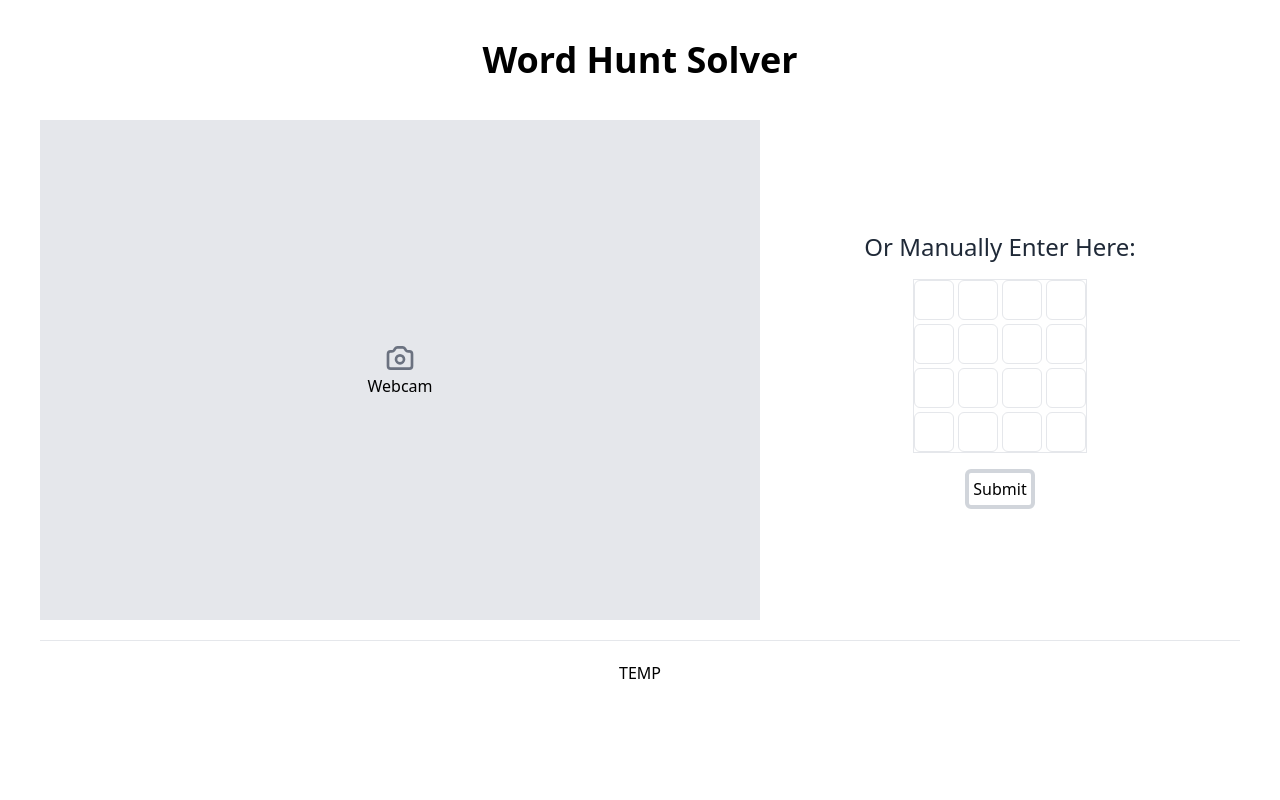
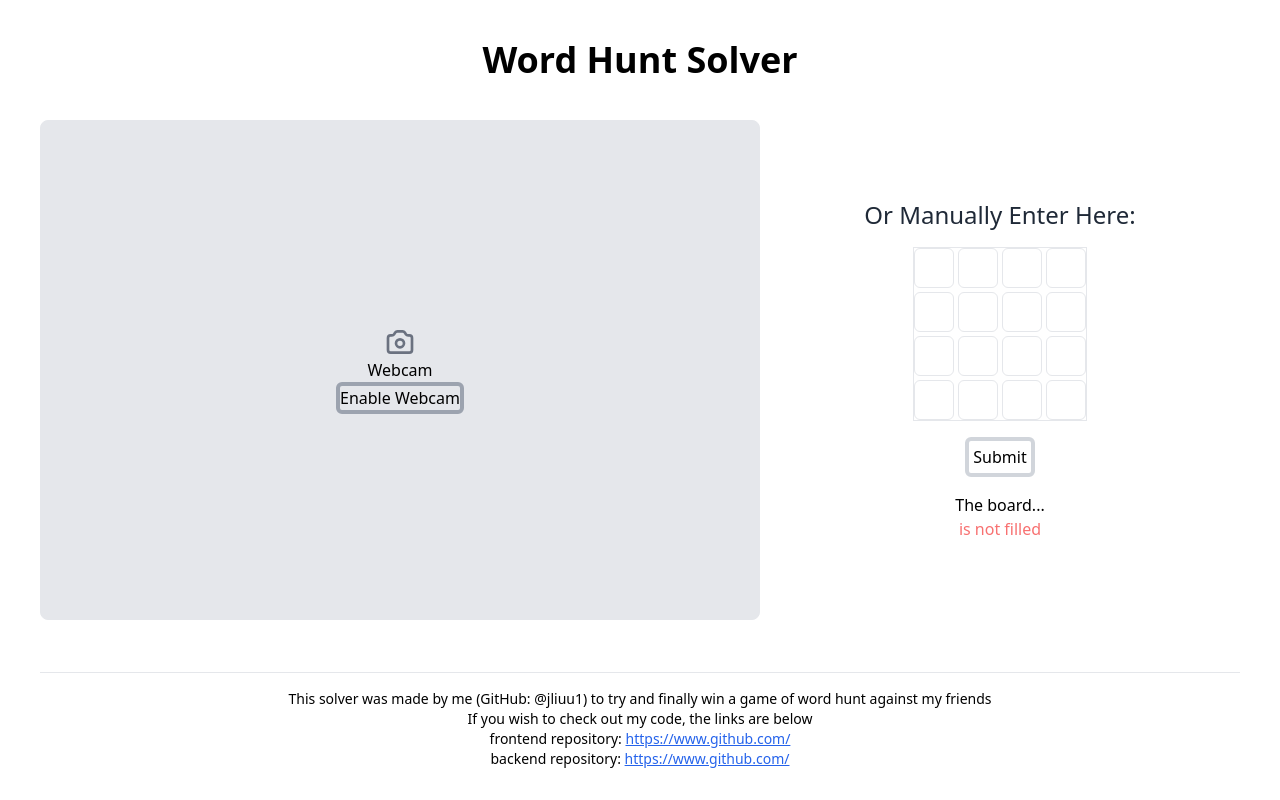
Before and after one commit to jeremylliu/solver-frontend, a Next.js app: page /init in a window 1280 px wide. Built offline with nearby package versions, Linux system fonts and the light colour scheme.

Commit message:
finished input frontend template

```diff
--- a/components/input-types/Manual-input.tsx
+++ b/components/input-types/Manual-input.tsx
@@ -4,19 +4,46 @@ import $ from 'jquery';
 interface MyProps {
   board: Array<String>;
   onBoardChange: Function;
+  onSolve: Function;
 }
 
-export default class ManualInput extends Component<MyProps, {}> {
+interface MyState {
+  strings: Boolean;
+  filled: Boolean;
+}
+
+export default class ManualInput extends Component<MyProps, MyState> {
   constructor(props: any) {
     super(props);
 
+    this.state = {
+      filled: false,
+      strings: true,
+    };
+
     this.autoTab = this.autoTab.bind(this);
     this.onChange = this.onChange.bind(this);
-    this.onTrigger = this.onTrigger.bind(this);
+    this.onSubmit = this.onSubmit.bind(this);
+    this.check = this.check.bind(this);
   }
 
-  onTrigger = () => {
-    console.log('CLICKED');
+  check = () => {
+    this.setState({ filled: this.props.board.every((e) => e > '') });
+    this.setState({ strings: true });
+    this.props.board.map((e) => {
+      var numCast = Number(e);
+      if (numCast) {
+        this.setState({ strings: false });
+      }
+    });
+  };
+
+  onSubmit = () => {
+    if (this.state.strings && this.state.filled) {
+      this.props.onSolve();
+    } else {
+      console.log('Invalid Input');
+    }
   };
 
   onChange = (e) => {
@@ -24,8 +51,9 @@ export default class ManualInput extends Component<MyProps, {}> {
     const fieldIndex = Number(name);
 
     let newBoard = this.props.board;
-    newBoard[fieldIndex] = value;
+    newBoard[fieldIndex] = value.toLowerCase();
     this.props.onBoardChange(newBoard);
+    this.check();
   };
 
   autoTab = (e) => {
@@ -50,7 +78,7 @@ export default class ManualInput extends Component<MyProps, {}> {
     ];
     const board = this.props.board;
     return (
-      <div>
+      <div className="justify-center">
         <div className="border grid grid-flow-row grid-cols-4 grid-rows-4 gap-1">
           {inputIds.map((object, index) => {
             return (
@@ -70,10 +98,20 @@ export default class ManualInput extends Component<MyProps, {}> {
         <div className="mt-4 flex w-full justify-center ">
           <button
             className="border-4 border-gray-300 hover:bg-blue-200 rounded-md p-1"
-            onClick={this.onTrigger}
+            onClick={this.onSubmit}
           >
             Submit
           </button>
+        </div>
+        <div className="text-red-400 text-center mt-4">
+          <div className="text-black">The board...</div>
+          {!this.state.filled ? (
+            'is not filled'
+          ) : !this.state.strings ? (
+            'cannot contain #s'
+          ) : (
+            <p className="text-black">looks fine</p>
+          )}
         </div>
       </div>
     );
--- a/components/input-types/camera-input.tsx
+++ b/components/input-types/camera-input.tsx
@@ -2,21 +2,46 @@ import React, { Component } from 'react';
 import { CameraIcon } from '@heroicons/react/outline';
 import Webcam from 'react-webcam';
 
-// interface MyProps {
-//   board: Array<String>;
-//   onBoardChange: Function;
-// }
+interface MyState {
+  webcamOn: Boolean;
+}
 
-export default class ManualInput extends Component<{}, {}> {
+export default class ManualInput extends Component<{}, MyState> {
   constructor(props: any) {
     super(props);
+
+    this.state = {
+      webcamOn: false,
+    };
+
+    this.enableWebcam = this.enableWebcam.bind(this);
   }
+
+  enableWebcam() {
+    this.setState({ webcamOn: true });
+  }
+
   render() {
     return (
-      <div className="w-full h-full flex flex-col justify-center items-center">
-        <CameraIcon className="w-8 h-8 text-gray-500" />
-        <p className="">Webcam</p>
-        {/* <Webcam className="z-10" /> */}
+      <div className="w-full h-full flex flex-col justify-center items-center border bg-gray-200 rounded-lg">
+        {this.state.webcamOn ? (
+          <Webcam
+            className="z-10 w-full h-full"
+            audio={false}
+            mirrored={true}
+          />
+        ) : (
+          <div className="w-full h-full flex flex-col justify-center items-center">
+            <CameraIcon className="w-8 h-8 text-gray-500" />
+            <p className="">Webcam</p>
+            <button
+              className="border-4 border-gray-400 rounded-md mt"
+              onClick={this.enableWebcam}
+            >
+              Enable Webcam
+            </button>
+          </div>
+        )}
       </div>
     );
   }
--- a/package.json
+++ b/package.json
@@ -10,6 +10,7 @@
   },
   "dependencies": {
     "@heroicons/react": "^1.0.3",
+    "@tailwindcss/aspect-ratio": "^0.2.1",
     "@types/jquery": "^3.5.6",
     "autoprefixer": "^10.3.1",
     "jquery": "^3.6.0",
--- a/pages/init.tsx
+++ b/pages/init.tsx
@@ -26,8 +26,27 @@ export default class Init extends Component {
           <Input />
         </main>
 
-        <footer className="w-full h-16 border-t flex justify-center items-center">
-          TEMP
+        <footer className="w-full h-20 mt-8 pt-4 border-t text-center text-sm">
+          This solver was made by me (GitHub: @jliuu1) to try and
+          finally win a game of word hunt against my friends
+          <br />
+          If you wish to check out my code, the links are below
+          <br />
+          frontend repository:{' '}
+          <a
+            className="text-blue-600 underline"
+            href="https://www.github.com/"
+          >
+            https://www.github.com/
+          </a>
+          <br />
+          backend repository:{' '}
+          <a
+            className="text-blue-600 underline"
+            href="https://www.github.com/"
+          >
+            https://www.github.com/
+          </a>
         </footer>
       </div>
     );
--- a/pages/input.tsx
+++ b/pages/input.tsx
@@ -17,16 +17,21 @@ export default class Input extends Component<{}, MyState> {
     this.handleBoardChange = this.handleBoardChange.bind(this);
   }
 
-  handleBoardChange(newBoard: any) {
+  handleBoardChange = (newBoard: Array<String>) => {
     this.setState({ board: newBoard });
-  }
+  };
+
+  solve = () => {
+    console.log('RECEIVED');
+    console.log(this.state.board);
+  };
 
   render() {
     const currentBoard = this.state.board;
 
     return (
       <div className="h-full w-full flex">
-        <div className="container border w-3/5 h-5/6 bg-gray-200">
+        <div className="container w-3/5 h-5/6">
           <CameraInput />
         </div>
         <div className="flex flex-col items-center justify-center w-2/5 h-5/6">
@@ -38,6 +43,7 @@ export default class Input extends Component<{}, MyState> {
           <ManualInput
             board={currentBoard}
             onBoardChange={this.handleBoardChange}
+            onSolve={this.solve}
           />
         </div>
       </div>
--- a/tailwind.config.js
+++ b/tailwind.config.js
@@ -7,5 +7,5 @@ module.exports = {
   variants: {
     extend: {},
   },
-  plugins: [],
-}
+  plugins: [require('@tailwindcss/aspect-ratio')],
+};
```
Also changed, not shown: 1 other file (tests, documents, lock files or other folders).
